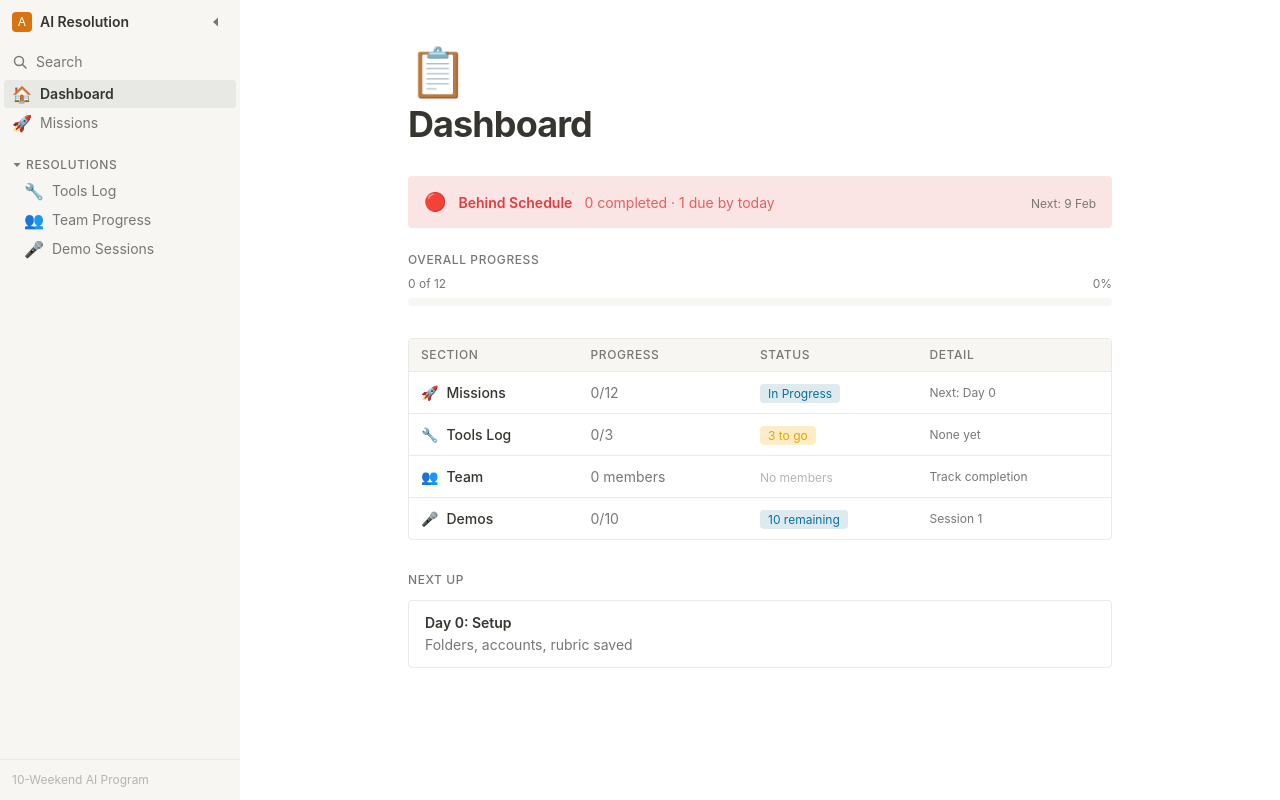
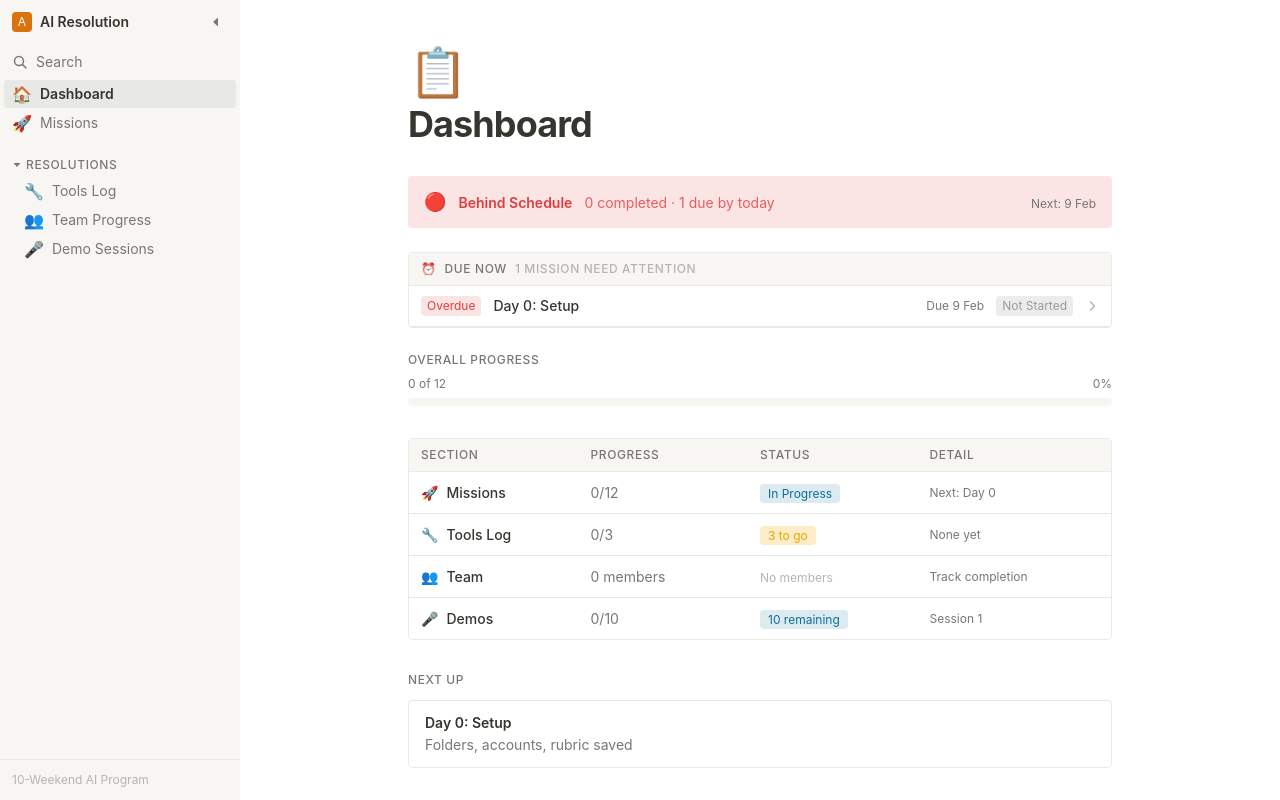
Before and after one commit to james-myob/AIResolutionProgram, a Next.js app in the folder tracker/: page / in a window 1280 px wide. Built offline with nearby package versions, Linux system fonts and the light colour scheme.

Commit message:
Add 'Due Now' section to dashboard with clickable mission links
Shows overdue/due incomplete missions between the status callout and
progress bar, each linking directly to the mission detail page with
timing badges and status indicators.

https://claude.ai/code/session_01UsXJbqCsv3D18rJaMnmfLk

```diff
--- a/tracker/src/app/page.tsx
+++ b/tracker/src/app/page.tsx
@@ -2,7 +2,7 @@
 
 import Link from "next/link";
 import { useMissions, useTools, useTeam, useDemos } from "@/lib/store";
-import { getPaceStatus, formatDueDate, isCompletionOnTime } from "@/lib/dates";
+import { getPaceStatus, formatDueDate, isCompletionOnTime, getMissionDueDate, getMissionTimingStatus } from "@/lib/dates";
 import ProgressBar from "@/components/ProgressBar";
 
 export default function Dashboard() {
@@ -54,6 +54,15 @@ export default function Dashboard() {
     behind: { label: "Behind Schedule", color: "var(--notion-red)", bg: "var(--notion-red-bg)", icon: "🔴" },
   }[pace.status];
 
+  // Missions that are due (or overdue) and not yet complete
+  const today = new Date();
+  today.setHours(23, 59, 59, 999);
+  const dueMissions = missions.filter((m) => {
+    if (m.status === "complete") return false;
+    const due = getMissionDueDate(m.number);
+    return due <= today;
+  });
+
   const nextDueMission = missions.find(
     (m) => m.status !== "complete" && m.dueDate
   );
@@ -98,6 +107,77 @@ export default function Dashboard() {
           </div>
         )}
       </div>
+
+      {/* Due Now - clickable list of missions due/overdue */}
+      {dueMissions.length > 0 && (
+        <div
+          className="rounded border mb-6"
+          style={{ borderColor: "var(--notion-border)" }}
+        >
+          <div
+            className="flex items-center gap-2 px-3 py-2 text-xs font-medium uppercase tracking-wider"
+            style={{
+              color: "var(--notion-text-secondary)",
+              borderBottom: "1px solid var(--notion-border)",
+              backgroundColor: "var(--notion-sidebar)",
+            }}
+          >
+            <span>⏰</span>
+            <span>Due Now</span>
+            <span style={{ color: "var(--notion-text-tertiary)" }}>
+              {dueMissions.length} mission{dueMissions.length !== 1 ? "s" : ""} need attention
+            </span>
+          </div>
+          {dueMissions.map((m) => {
+            const timing = getMissionTimingStatus(m.dueDate, m.status, m.completedAt);
+            const isOverdue = timing === "overdue";
+            return (
+              <Link
+                key={m.id}
+                href={`/missions/${m.id}`}
+                className="flex items-center gap-3 px-3 py-2.5 transition-colors"
+                style={{ borderBottom: "1px solid var(--notion-border)" }}
+                onMouseEnter={(e) => (e.currentTarget.style.background = "var(--notion-sidebar)")}
+                onMouseLeave={(e) => (e.currentTarget.style.background = "transparent")}
+              >
+                <span
+                  className="text-xs px-1.5 py-0.5 rounded-sm flex-shrink-0"
+                  style={{
+                    backgroundColor: isOverdue ? "var(--notion-red-bg)" : "var(--notion-yellow-bg)",
+                    color: isOverdue ? "var(--notion-red)" : "var(--notion-yellow)",
+                  }}
+                >
+                  {isOverdue ? "Overdue" : "Due"}
+                </span>
+                <span className="text-sm font-medium flex-1" style={{ color: "var(--notion-text)" }}>
+                  {m.number === 0 ? "Day 0" : `Wk ${m.number}`}: {m.title}
+                </span>
+                {m.dueDate && (
+                  <span className="text-xs flex-shrink-0" style={{ color: "var(--notion-text-secondary)" }}>
+                    Due {formatDueDate(m.dueDate)}
+                  </span>
+                )}
+                <span
+                  className="text-xs px-1.5 py-0.5 rounded-sm flex-shrink-0"
+                  style={{
+                    backgroundColor: m.status === "in_progress" ? "var(--notion-orange-bg)" : "var(--notion-gray-bg)",
+                    color: m.status === "in_progress" ? "var(--notion-orange)" : "var(--notion-gray)",
+                  }}
+                >
+                  {m.status === "in_progress" ? "In Progress" : "Not Started"}
+                </span>
+                <svg
+                  width="14" height="14" viewBox="0 0 14 14" fill="none"
+                  stroke="var(--notion-text-tertiary)" strokeWidth="1.5"
+                  className="flex-shrink-0"
+                >
+                  <path d="M5.5 3L9.5 7L5.5 11" strokeLinecap="round" strokeLinejoin="round" />
+                </svg>
+              </Link>
+            );
+          })}
+        </div>
+      )}
 
       {/* Overall progress - Notion property style */}
       <div className="mb-8">
```
